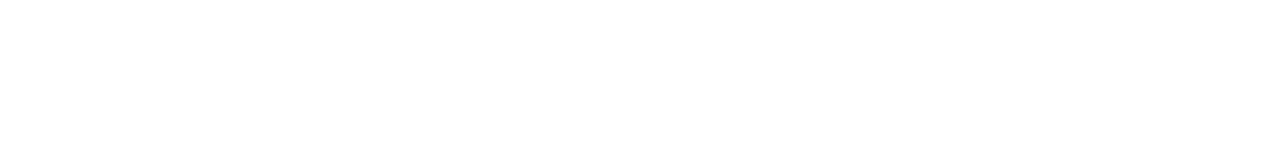
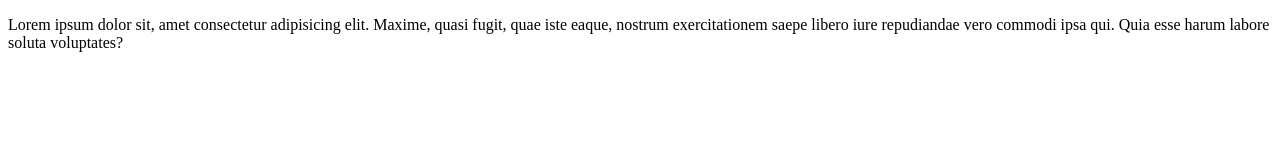
Before and after one commit to as7-hsware-engineer/projeto-1, a plain HTML site: page index.html in a window 1280 px wide. Drawn offline with Linux system fonts and the light colour scheme.

Commit message:
Adicionado texto no body

```diff
--- a/index.html
+++ b/index.html
@@ -6,6 +6,6 @@
     <title>Curso Gratuito Git e GitHub</title>
 </head>
 <body>
-
+    <p>Lorem ipsum dolor sit, amet consectetur adipisicing elit. Maxime, quasi fugit, quae iste eaque, nostrum exercitationem saepe libero iure repudiandae vero commodi ipsa qui. Quia esse harum labore soluta voluptates?</p>
 </body>
 </html>
```
